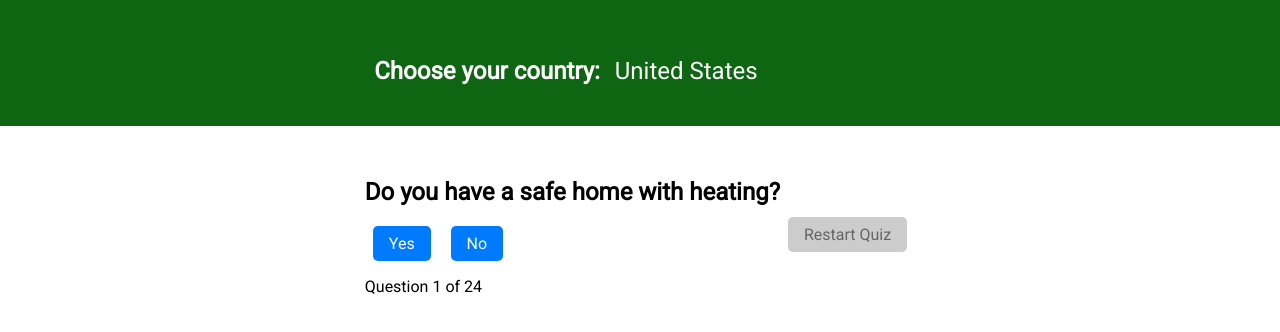
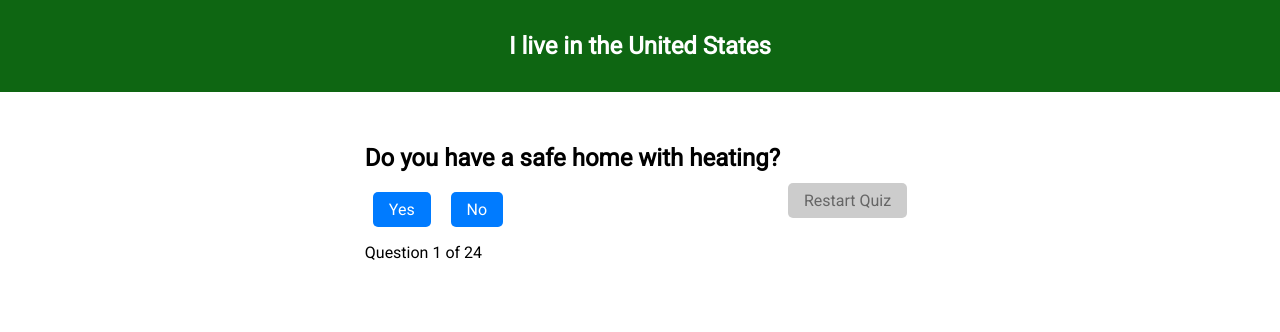
Before and after one commit to saleemmorris/status-sphere, a SvelteKit app: page / in a window 1280 px wide. Shown: the top 332 px of the page. Built offline with nearby package versions, Linux system fonts and the light colour scheme.

Commit message:
corrected the 'detect country name' boolean

```diff
--- a/src/routes/+page.svelte
+++ b/src/routes/+page.svelte
@@ -61,7 +61,7 @@
 
 <div>
   <h1>
-    {#if !detectedCountryName}
+    {#if detectedCountryName}
       {`I live in the ${displayMessage}`}
     {:else}
       Choose your country:
```
